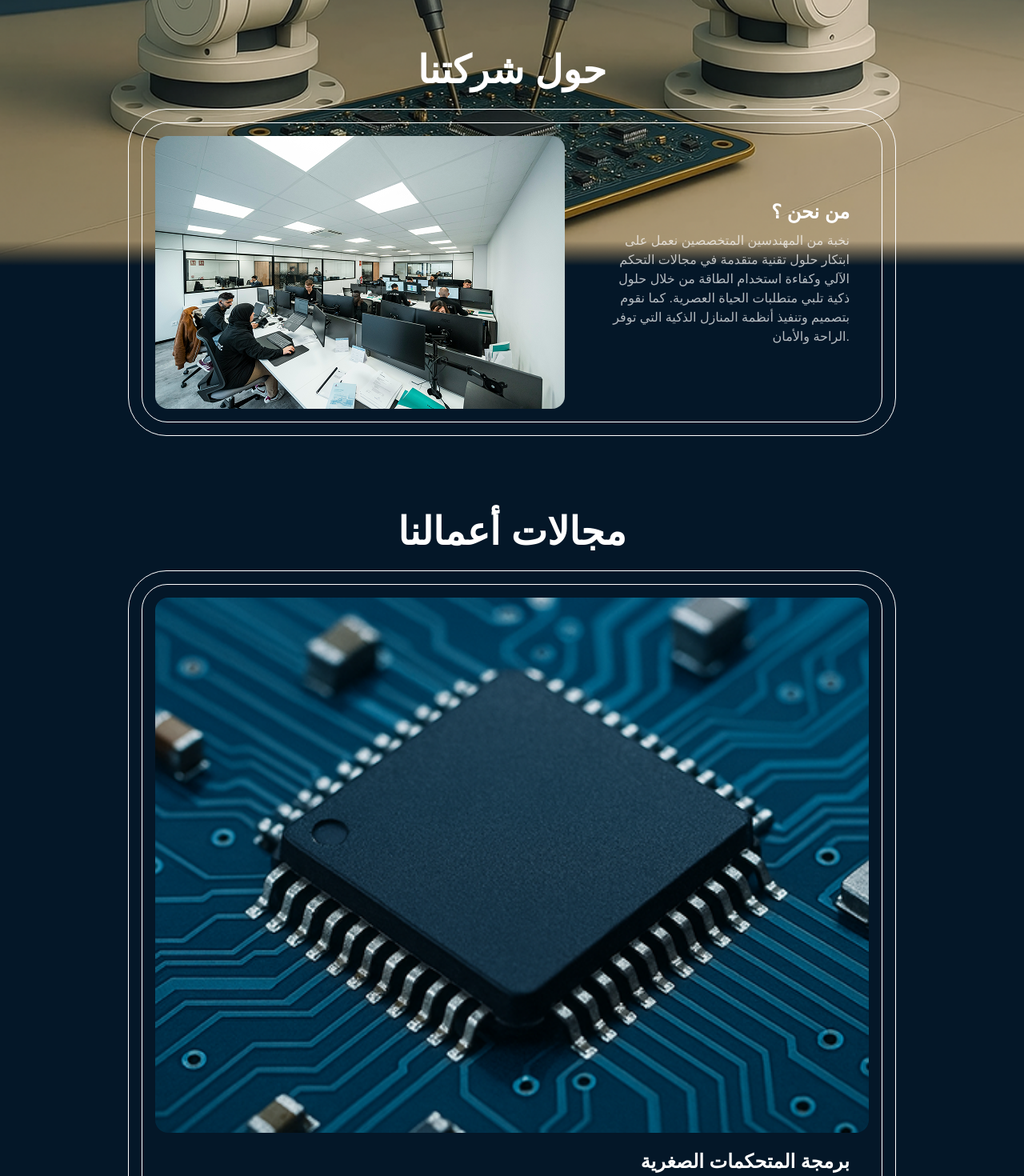
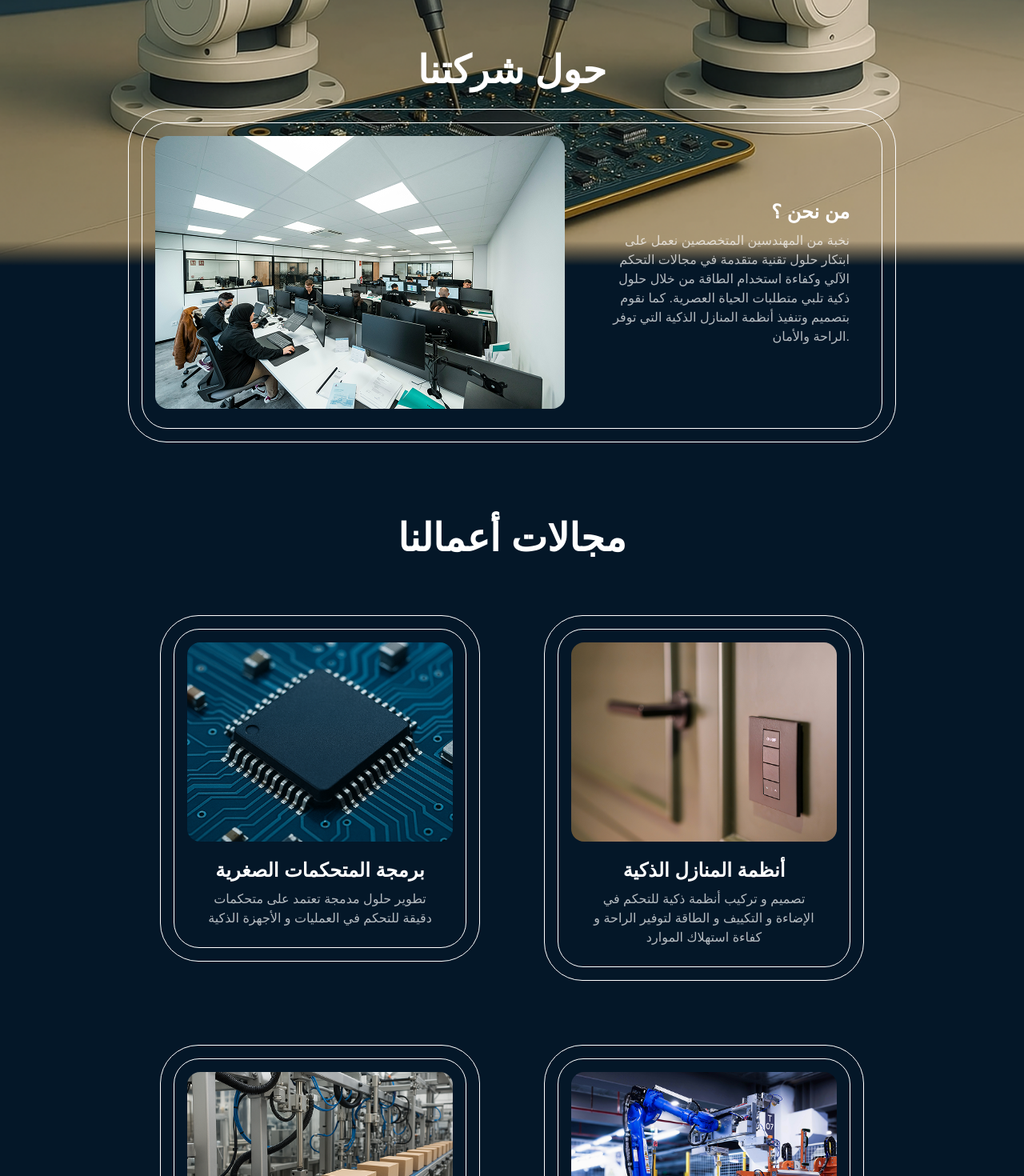
Before and after one commit to tarek-sabony-dev/MOES, a Next.js app: page / in a window 1280 px wide. Shown: the part 520-1990 px from the top of the page at 80% size. Built offline with nearby package versions, Linux system fonts and the light colour scheme; a web font is replaced by a local one.

Commit message:
work fields section done and is responsive, working on navbar now

```diff
--- a/src/app/page.jsx
+++ b/src/app/page.jsx
@@ -2,6 +2,20 @@ import Background from "@/components/background";
 import { CarouselSection, Section } from "@/components/section";
 
 export default function page () {
+  const aboutUsSection = [
+    {id: 0, cardTitle: "من نحن ؟", text: "نخبة من المهندسين المتخصصين نعمل على ابتكار حلول تقنية متقدمة في مجالات التحكم الآلي وكفاءة استخدام الطاقة من خلال حلول ذكية تلبي متطلبات الحياة العصرية. كما نقوم بتصميم وتنفيذ أنظمة المنازل الذكية التي توفر الراحة والأمان.", image: "about-us-image.png"},
+  ]
+  const workFieldsSection = [
+    {id: 0,cardTitle: "برمجة المتحكمات الصغرية", text: "تطوير حلول مدمجة تعتمد على متحكمات دقيقة للتحكم في العمليات و الأجهزة الذكية", image: "microcontroler.png"},
+    {id: 1,cardTitle: "أنظمة المنازل الذكية", text: "تصميم و تركيب أنظمة ذكية للتحكم في الإضاءة و التكييف و الطاقة لتوفير الراحة و كفاءة استهلاك الموارد", image: "smart-house.png"},
+    {id: 2,cardTitle: "صيانة و تحديث خطوط الإنتاج", text: "تشخيص الأعطال و إعادة تأهيل الأنظمة القديمة و تطوير خطوط الإنتاج لزيادة الكفاءة و تقليل التوقفات", image: "production-line.png"},
+    {id: 3,cardTitle: "التحكم اﻵلي", text: "تصميم و تنفيذ أنظمة التحكم للمعدات الصناعية و خطوط الإنتاج باستخدام تقنيات متقدمة", image: "robotic-controling.png"},
+  ]
+  const ourWorksSection = [
+    {id: 0,cardTitle: "برمجة المتحكمات الصغرية", text: "تطوير حلول مدمجة تعتمد على متحكمات دقيقة للتحكم في العمليات و الأجهزة الذكية", image: "microcontroler.png"},
+    {id: 1,cardTitle: "أنظمة المنازل الذكية", text: "تصميم و تركيب أنظمة ذكية للتحكم في الإضاءة و التكييف و الطاقة لتوفير الراحة و كفاءة استهلاك الموارد", image: "smart-house.png"},
+  ]
+
   return (
     <>
       <Background></Background>
@@ -20,8 +34,8 @@ export default function page () {
           </div>
         </div>
         <div className="w-full h-fit ">
-          <Section flex={"flex-col lg:flex-row"} title={"حول شركتنا"} image={"about-us-image.png"} cardTitle={"من نحن ؟"} text={"نخبة من المهندسين المتخصصين نعمل على ابتكار حلول تقنية متقدمة في مجالات التحكم الآلي وكفاءة استخدام الطاقة من خلال حلول ذكية تلبي متطلبات الحياة العصرية. كما نقوم بتصميم وتنفيذ أنظمة المنازل الذكية التي توفر الراحة والأمان."} ></Section>
-          <CarouselSection></CarouselSection>
+          <Section flex={"flex-col lg:flex-row"} title={"حول شركتنا"} cards={aboutUsSection} ></Section>
+          <CarouselSection cards={workFieldsSection} ></CarouselSection>
         </div>
       </div>
     </>
--- /dev/null
+++ b/src/components/card.jsx
@@ -0,0 +1,20 @@
+
+export default function Card ({ image, cardTitle, text, flex }) {
+  return (
+    <>
+      <div className="w-full h-fit flex flex-col justify-around items-center p-2 lg:p-4 border border-white rounded-3xl lg:rounded-[48px] ">
+        <div className={`w-full h-fit flex ${flex} justify-around items-center gap-5 p-2 pb-5 lg:p-4 lg:pb-6 border border-white rounded-2xl lg:rounded-[32px] `}>
+          <img className="w-full rounded-lg lg:rounded-2xl " src={image} alt="" />
+          <div className="w-full h-fit flex flex-col justify-center items-center lg:items-end gap-2 px-2 lg:px-6 ">
+            <div className="h3 ">
+              {cardTitle}
+            </div>
+            <div className="base lg:text-right ">
+              {text}
+            </div>
+          </div>
+        </div>
+      </div>
+    </>
+  )
+}
--- a/src/components/section.jsx
+++ b/src/components/section.jsx
@@ -1,52 +1,54 @@
-import {
-  Carousel,
-  CarouselContent,
-  CarouselItem,
-} from "@/components/ui/carousel"
+import Card from "./card"
 import CarouselWithDots from "./cards-carousel"
 
-function Section ({ title, image, cardTitle, text, flex }) {
+function Section ({ title, flex, cards }) {
   return (
     <>
       <div className="w-full h-fit flex flex-col justify-around items-center gap-6 p-6 lg:px-40 lg:py-12 ">
         <div className="h2">
           {title}
         </div>
-        <div className="w-full h-fit flex flex-col justify-around items-center p-2 lg:p-4 border border-white rounded-3xl lg:rounded-[48px] ">
-          <div className={`w-full h-fit flex ${flex} justify-around items-center gap-5 p-2 lg:p-4 border border-white rounded-2xl lg:rounded-[32px] `}>
-            <img className="w-full rounded-lg lg:rounded-2xl " src={image} alt="" />
-            <div className="w-full h-fit flex flex-col justify-center items-center lg:items-end gap-2 px-2 lg:px-6 ">
-              <div className="h3 ">
-                {cardTitle}
-              </div>
-              <div className="base lg:text-right ">
-                {text}
+        {cards.map((card) => (
+          <Card key={card.id} image={card.image} cardTitle={card.cardTitle} text={card.text} flex={flex} ></Card>
+        ))}
+      </div>
+    </>
+  )
+}
+
+function CarouselSection ({cards}) {
+
+  return (
+    <>
+      <div className="w-full h-fit flex flex-col justify-center items-center gap-6 p-6 lg:px-40 lg:py-12 ">
+        <div className="h2">
+          مجالات أعمالنا
+        </div>
+        <div className="w-full h-fit lg:hidden ">
+          <CarouselWithDots cards={cards} ></CarouselWithDots>
+        </div>
+        <div className="w-full h-fit hidden lg:flex justify-center items-start flex-wrap gap-6 lg:gap-20 p-6 lg:px-0 lg:py-12 ">
+          {cards.map((card) => (
+            <div key={card.id} className="w-[calc(50%-80px)] h-fit flex flex-col justify-center items-center p-2 lg:p-4 border border-white rounded-3xl lg:rounded-[48px] ">
+              <div className={`w-full h-full flex flex-col justify-center items-center gap-5 p-2 pb-5 lg:p-4 lg:pb-6 border border-white rounded-2xl lg:rounded-[32px] `}>
+                <div className="w-full h-fit flex flex-col gap-5 ">
+                  <img className="w-full rounded-lg lg:rounded-2xl " src={card.image} alt="" />
+                  <div className="w-full h-fit flex flex-col justify-center items-center lg:items-end gap-2 px-2 lg:px-6 ">
+                    <div className="w-full h3 text-center ">
+                      {card.cardTitle}
+                    </div>
+                    <div className="w-full base ">
+                      {card.text}
+                    </div>
+                  </div>
+                </div>
               </div>
             </div>
-          </div>
+          ))}
         </div>
       </div>
     </>
   )
 }
 
-function CarouselSection () {
-  const cards = [
-    {id: 0,cardTitle: "برمجة المتحكمات الصغرية", text: "تطوير حلول مدمجة تعتمد على متحكمات دقيقة للتحكم في العمليات و الأجهزة الذكية", image: "microcontroler.png"},
-    {id: 1,cardTitle: "أنظمة المنازل الذكية", text: "تصميم و تركيب أنظمة ذكية للتحكم في الإضاءة و التكييف و الطاقة لتوفير الراحة و كفاءة استهلاك الموارد", image: "smart-house.png"},
-    {id: 2,cardTitle: "صيانة و تحديث خطوط الإنتاج", text: "تشخيص الأعطال و إعادة تأهيل الأنظمة القديمة و تطوير خطوط الإنتاج لزيادة الكفاءة و تقليل التوقفات", image: "production-line.png"},
-    {id: 3,cardTitle: "التحكم اﻵلي", text: "تصميم و تنفيذ أنظمة التحكم للمعدات الصناعية و خطوط الإنتاج باستخدام تقنيات متقدمة", image: "robotic-controling.png"},
-  ]
-  return (
-    <>
-      <div className="w-full h-fit flex flex-col justify-around items-center gap-6 p-6 lg:px-40 lg:py-12 ">
-        <div className="h2">
-          مجالات أعمالنا
-        </div>
-        <CarouselWithDots cards={cards} ></CarouselWithDots>
-      </div>
-    </>
-  )
-}
-
 export {Section, CarouselSection}
```
